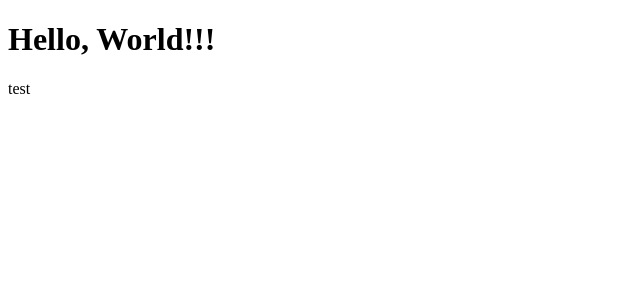
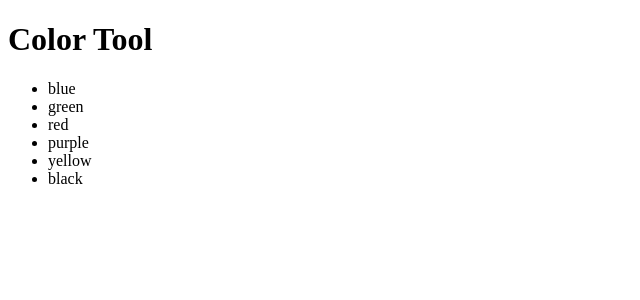
Before and after one commit to t4d-classes/react_10202021, a JavaScript app in the folder demo-app/: page / in a window 1280 px wide. Shown: the top 300 px of the page, without its empty margins (0-640 px from the left). Built offline with nearby package versions, Linux system fonts and the light colour scheme.

Commit message:
add exercise 2

```diff
--- /dev/null
+++ b/demo-app/src/components/ColorTool.js
@@ -0,0 +1,20 @@
+export const ColorTool = () => {
+
+  return (
+    <>
+      <header>
+        <h1>Color Tool</h1>
+      </header>
+      <ul>
+        <li>blue</li>
+        <li>green</li>
+        <li>red</li>
+        <li>purple</li>
+        <li>yellow</li>
+        <li>black</li>
+      </ul>
+    </>
+  );
+
+
+};
--- a/demo-app/src/index.js
+++ b/demo-app/src/index.js
@@ -1,10 +1,11 @@
 import { render } from 'react-dom';
 
-import { HelloWorld } from './components/HelloWorld';
+// import { HelloWorld } from './components/HelloWorld';
+import { ColorTool } from './components/ColorTool';
 
 
 render(
   // React.createElement(HelloWorld);
-  <HelloWorld />,
+  <ColorTool />,
   document.querySelector('#root'),
 );
```
Also changed, not shown: demo-app/exercises/exercise-2.md (added, +13 -0 lines).
